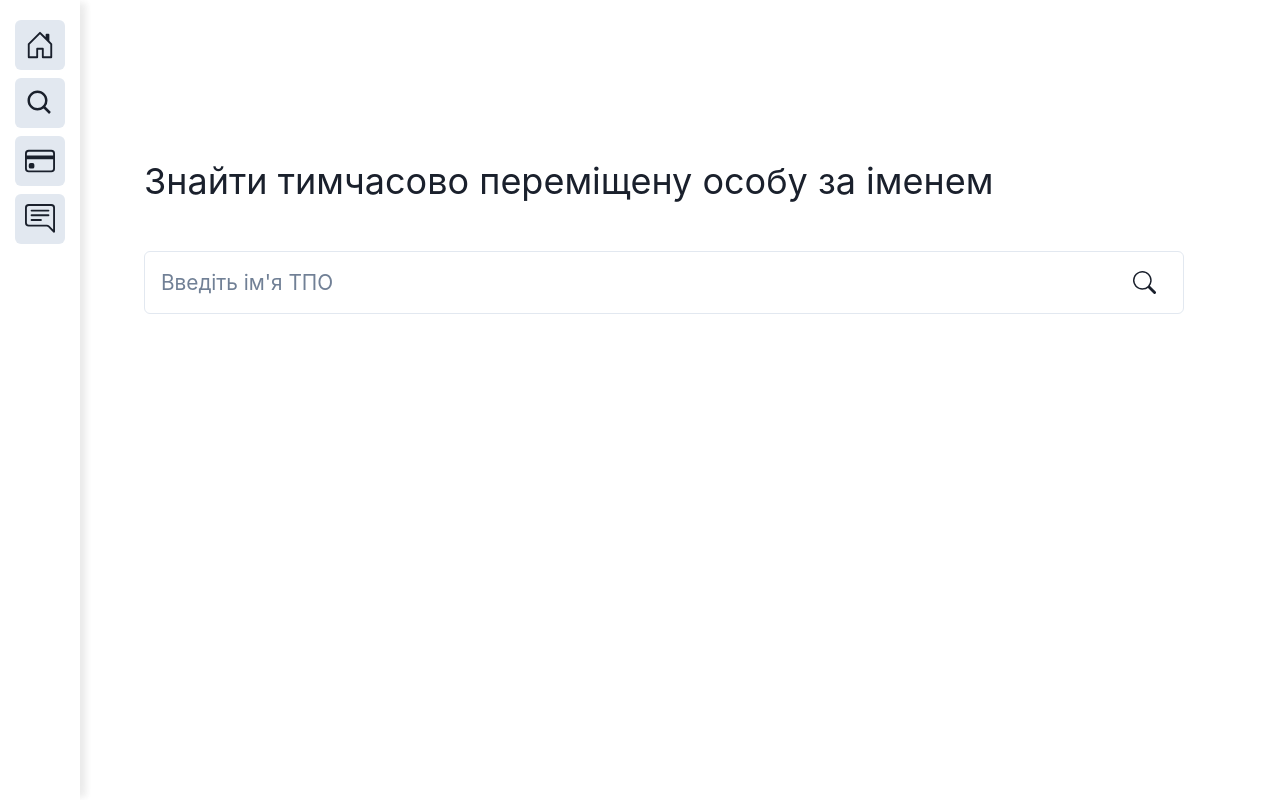
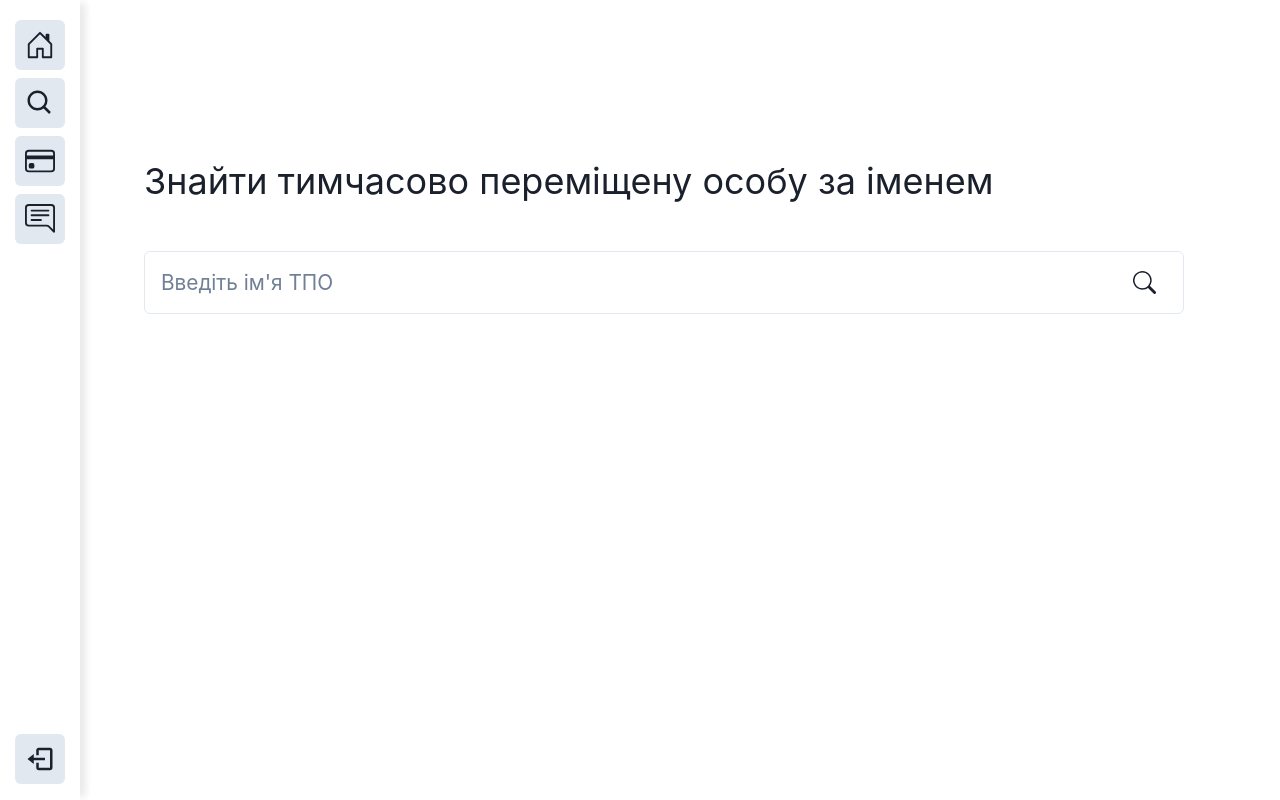
Before and after one commit to Andrii-Vovk/fomenkoapp, a React (Create React App) app: page /user-search in a window 1280 px wide. Built offline with nearby package versions, Linux system fonts and the light colour scheme; no server answers.

Commit message:
add login logic

```diff
--- a/src/App.tsx
+++ b/src/App.tsx
@@ -9,6 +9,7 @@ import Login from "./pages/Login";
 import UserList from "./pages/UserList";
 import "dayjs/locale/uk";
 import dayjs from "dayjs";
+import ProtectedRoute from "./ui/components/ProtectedRoute";
 
 dayjs.locale("uk");
 
@@ -20,17 +21,21 @@ const router = createBrowserRouter([
   {
     path: "/",
     element: (
+      <ProtectedRoute>
         <DefaultLayout>
           <Home />
         </DefaultLayout>
+      </ProtectedRoute>
     ),
   },
   {
     path: "/user-search",
     element: (
+      <ProtectedRoute>
         <DefaultLayout>
           <UserList />
         </DefaultLayout>
+      </ProtectedRoute>
     ),
   },
   {
--- a/src/api/index.ts
+++ b/src/api/index.ts
@@ -1,5 +1,5 @@
 import axios from "axios";
-import { User } from "../store";
+import { SignInUser } from "../store";
 
 const API_BASE = "https://localhost:7000/api";
 
@@ -7,14 +7,14 @@ export function getUsers(): Promise<User[]> {
   return axios.get(`${API_BASE}/User`).then((res) => res.data as User[]);
 }
 
-type SingInRequestType = {
+interface SingInRequestType {
   username: string;
   password: string;
+}
+
+export const signIn = (loginData: SingInRequestType): Promise<SignInUser> => {
+  return axios.post<SingInRequestType, SignInUser>(
+    `${API_BASE}/Account`,
+    loginData
+  );
 };
-
-export const signIn = (username: string, password: string): Promise<User> => {
-  return axios.post<SingInRequestType, User>(`${API_BASE}/Account`, {
-    username,
-    password,
-  });
-};
--- a/src/pages/Login.tsx
+++ b/src/pages/Login.tsx
@@ -9,30 +9,39 @@ import {
   Input,
   VStack,
 } from "@chakra-ui/react";
-import { AxiosError } from "axios";
 import { FunctionComponent, useState } from "react";
 import { useMutation } from "react-query";
+import { useNavigate } from "react-router-dom";
 import { signIn } from "../api";
 import useUserStore from "../store";
 
 interface LoginState {
-  login: string;
+  username: string;
   password: string;
 }
 
 const Login: FunctionComponent = () => {
   const store = useUserStore();
 
-  //   const { data, mutateAsync } = useMutation("sign-in", signIn);
+  const navigate = useNavigate();
+
+  const { mutateAsync } = useMutation(signIn, {
+    onSuccess: (user) => {
+      store.addUser(user);
+      ["organization", "admin"].includes(user.role)
+        ? navigate("/user-search")
+        : navigate("/");
+    },
+  });
 
   const [loginState, setLoginState] = useState<LoginState>({
-    login: "",
+    username: "",
     password: "",
   });
 
-  //   const onLogin () => {
-  //      mutateAsync({ ...loginState });
-  //   };
+  const onLogin = async () => {
+    await mutateAsync(loginState);
+  };
 
   return (
     <Center height={"100vh"}>
@@ -46,19 +55,31 @@ const Login: FunctionComponent = () => {
           <VStack spacing={"1rem"}>
             <Input
               variant="flushed"
-              value={loginState.login}
+              value={loginState.username}
               placeholder="Login"
+              onChange={(e) =>
+                setLoginState({
+                  ...loginState,
+                  username: e.target.value,
+                })
+              }
             />
             <Input
               variant="flushed"
               placeholder="Password"
               value={loginState.password}
               type="password"
+              onChange={(e) =>
+                setLoginState({
+                  ...loginState,
+                  password: e.target.value,
+                })
+              }
             />
           </VStack>
         </CardBody>
         <CardFooter justifyContent={"flex-end"} pt={0} pb={"1em"}>
-          <Button colorScheme="facebook" fontSize={"1.2rem"}>
+          <Button colorScheme="facebook" fontSize={"1.2rem"} onClick={onLogin}>
             Log in
           </Button>
         </CardFooter>
--- a/src/store/index.tsx
+++ b/src/store/index.tsx
@@ -1,6 +1,6 @@
 import create from "zustand";
 
-export interface User {
+export interface SignInUser {
   username: string;
   role: string;
   success?: boolean;
@@ -9,8 +9,8 @@ export interface User {
 }
 
 interface UserState {
-  user: User;
-  addUser(user: User): void;
+  user: SignInUser;
+  addUser(user: SignInUser): void;
   removeUser(): void;
 }
 
@@ -23,7 +23,7 @@ const initialState = {
 const useUserStore = create<UserState>((set) => ({
   user: initialState,
   // eslint-disable-next-line @typescript-eslint/no-unused-vars
-  addUser: (user: User) => set((state) => ({ user: user })),
+  addUser: (user: SignInUser) => set((state) => ({ user: user })),
   removeUser: () => set({ user: initialState }),
 }));
 
--- a/src/ui/components/Navbar/index.tsx
+++ b/src/ui/components/Navbar/index.tsx
@@ -1,21 +1,24 @@
-import { VStack, Link, Box, Icon, Center } from "@chakra-ui/react";
+import { VStack, Icon, Center } from "@chakra-ui/react";
 import { FunctionComponent } from "react";
 import { NavItem } from "./types";
 import { BsHouseDoor, BsCreditCard, BsChatRightText } from "react-icons/bs";
-import { BiSearch } from "react-icons/bi";
+import { BiSearch, BiLogOut } from "react-icons/bi";
 import { useNavigate } from "react-router-dom";
+import useUserStore from "../../../store";
 
 // eslint-disable-next-line @typescript-eslint/no-empty-interface
 interface NavbarProps {}
 
 const Navbar: FunctionComponent<NavbarProps> = () => {
+  const store = useUserStore();
+
   const navItems: NavItem[] = [
     {
       icon: BsHouseDoor,
       tooltip: "Go home",
       link: "/",
     },
-    {
+    store.user.role !== "user" && {
       icon: BiSearch,
       tooltip: "Find a user",
       link: "/user-search",
@@ -30,9 +33,27 @@ const Navbar: FunctionComponent<NavbarProps> = () => {
       tooltip: "Chat with support",
       link: "/chat",
     },
-  ];
+    {
+      icon: BiLogOut,
+      tooltip: "Log out",
+      onClick: () => {
+        store.removeUser();
+      },
+    },
+  ].filter(Boolean) as NavItem[];
 
   const navigate = useNavigate();
+
+  const onClick = (e: NavItem) => {
+    if (e.onClick) {
+      e.onClick();
+      return;
+    }
+    if (e.link) {
+      navigate(e.link);
+      return;
+    }
+  };
 
   return (
     <VStack
@@ -42,10 +63,10 @@ const Navbar: FunctionComponent<NavbarProps> = () => {
       height={"100vh"}
       width={"80px"}
       p={"1.25em 1em 1em 1em"}
-      position={'sticky'}
+      position={"sticky"}
       top={0}
     >
-      {navItems.map((e) => {
+      {navItems.map((e, index) => {
         return (
           <Center
             h={"50px"}
@@ -53,9 +74,12 @@ const Navbar: FunctionComponent<NavbarProps> = () => {
             bg={"#E2E8F0"}
             borderRadius={"6px"}
             cursor={"pointer"}
-            onClick={() => navigate(e.link)}
+            onClick={() => onClick(e)}
             transition="all 0.3s"
             _hover={{ transform: "scale(1.1)" }}
+            marginTop={
+              index === navItems.length - 1 ? "auto !important" : undefined
+            }
           >
             <Icon as={e.icon} fontSize={"30px"} />
           </Center>
--- /dev/null
+++ b/src/ui/components/ProtectedRoute/index.tsx
@@ -0,0 +1,18 @@
+import { useNavigate } from "react-router-dom";
+import useUserStore from "../../../store";
+
+interface Props {
+  children: React.ReactNode;
+}
+
+const ProtectedRoute: React.FC<Props> = ({ children }) => {
+  const store = useUserStore();
+  const navigate = useNavigate();
+
+  if (store.user.userId == null) {
+    navigate("/login");
+  }
+  return <>{children}</>;
+};
+
+export default ProtectedRoute;
```
Also changed, not shown: src/ui/components/Navbar/types.d.ts (+5 -6 lines). Lines whose indentation alone changed are shown as unchanged.
